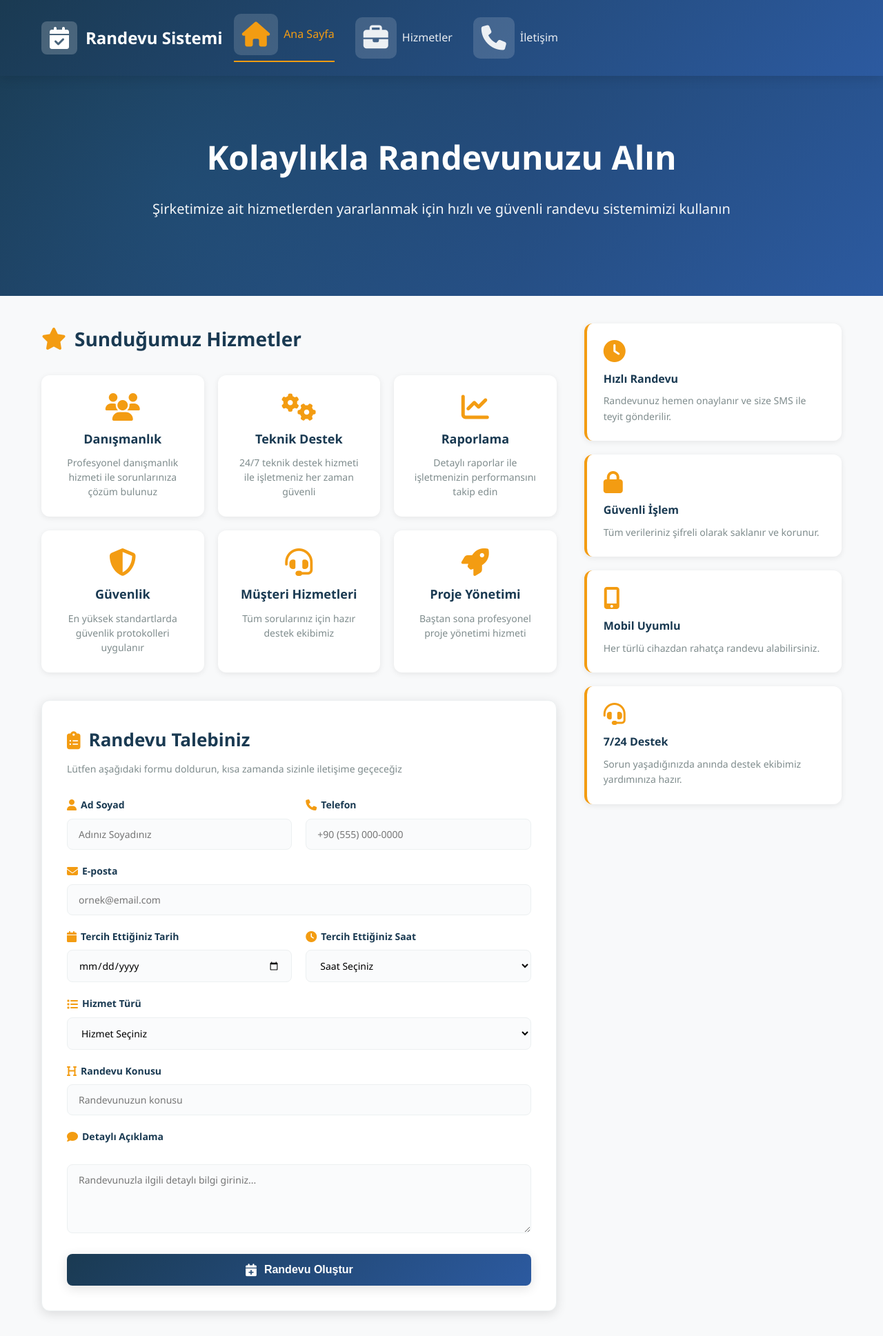
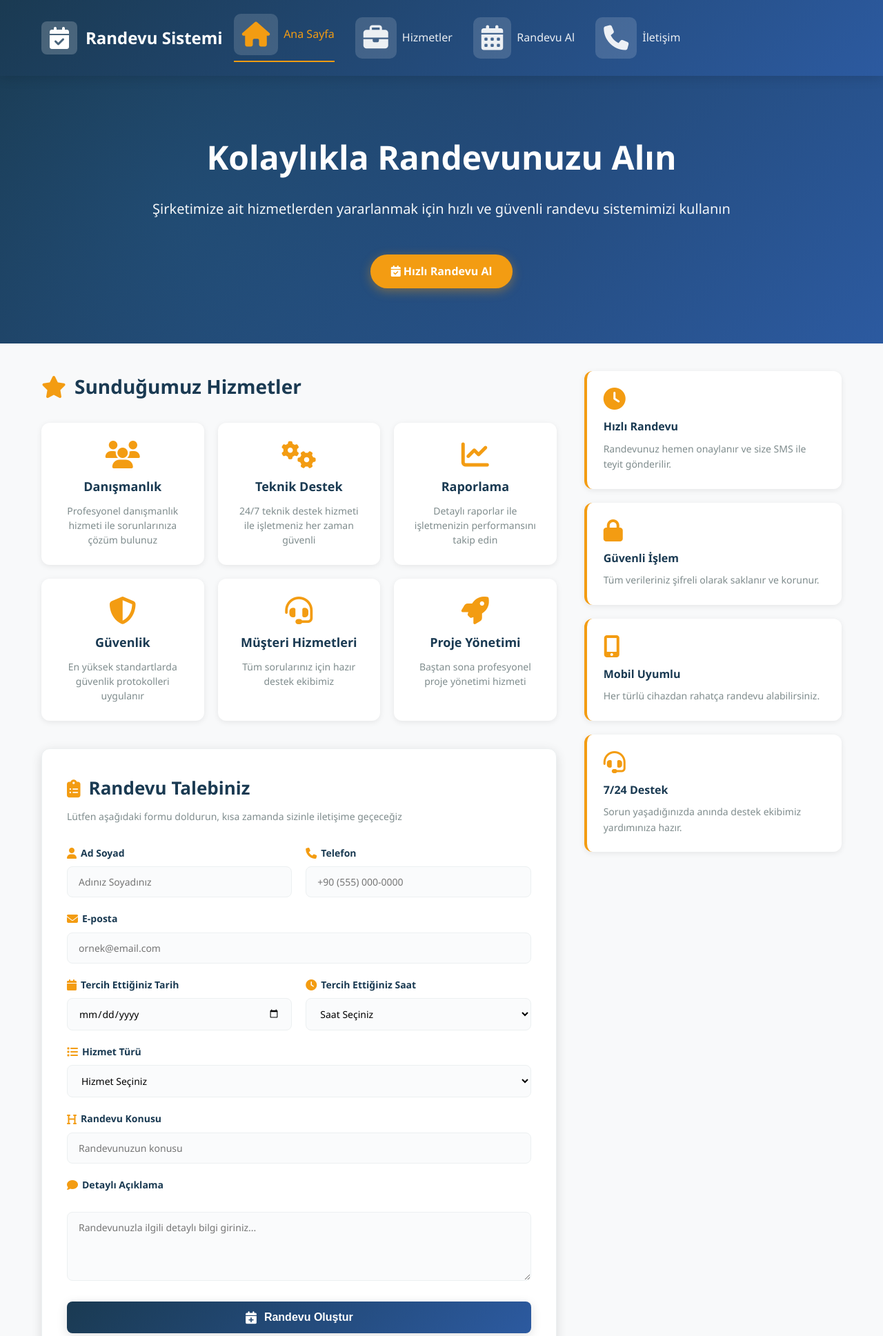
Before and after one commit to EddAEF/randevu-sistemi, a Flask app: page / in a window 1280 px wide. Shown: the top 1937 px of the page at 69% size. Run offline with Flask 3, Linux system fonts and the light colour scheme.

Commit message:
Add quick appointment button and nav link

```diff
--- a/static/style.css
+++ b/static/style.css
@@ -658,3 +658,23 @@ html, body {
 .opacity-80 {
     opacity: 0.8;
 }
+
+/* Hero Button */
+.btn-hero {
+    display: inline-block;
+    background-color: var(--secondary);
+    color: white;
+    padding: 12px 30px;
+    border-radius: 30px;
+    text-decoration: none;
+    font-weight: 600;
+    margin-top: 20px;
+    transition: all 0.3s ease;
+    box-shadow: 0 4px 15px rgba(243, 156, 18, 0.4);
+}
+
+.btn-hero:hover {
+    transform: translateY(-3px);
+    box-shadow: 0 6px 20px rgba(243, 156, 18, 0.6);
+    background-color: #e67e22;
+}
--- a/templates/index.html
+++ b/templates/index.html
@@ -23,6 +23,9 @@
                     <a href="#hizmetler" class="nav-link">
                         <i class="fas fa-briefcase"></i> Hizmetler
                     </a>
+                    <a href="#randevu-formu" class="nav-link">
+                        <i class="fas fa-calendar-alt"></i> Randevu Al
+                    </a>
                     <a href="#iletisim" class="nav-link">
                         <i class="fas fa-phone"></i> İletişim
                     </a>
@@ -37,6 +40,9 @@
             <div class="hero-content">
                 <h1>Kolaylıkla Randevunuzu Alın</h1>
                 <p>Şirketimize ait hizmetlerden yararlanmak için hızlı ve güvenli randevu sistemimizi kullanın</p>
+                <a href="#randevu-formu" class="btn-hero">
+                    <i class="fas fa-calendar-check"></i> Hızlı Randevu Al
+                </a>
             </div>
         </div>
     </section>
@@ -87,7 +93,7 @@
                 </section>
 
                 <!-- Appointment Form -->
-                <section class="form-container">
+                <section class="form-container" id="randevu-formu">
                     <h2 class="form-title">
                         <i class="fas fa-clipboard-list"></i>
                         Randevu Talebiniz
```
